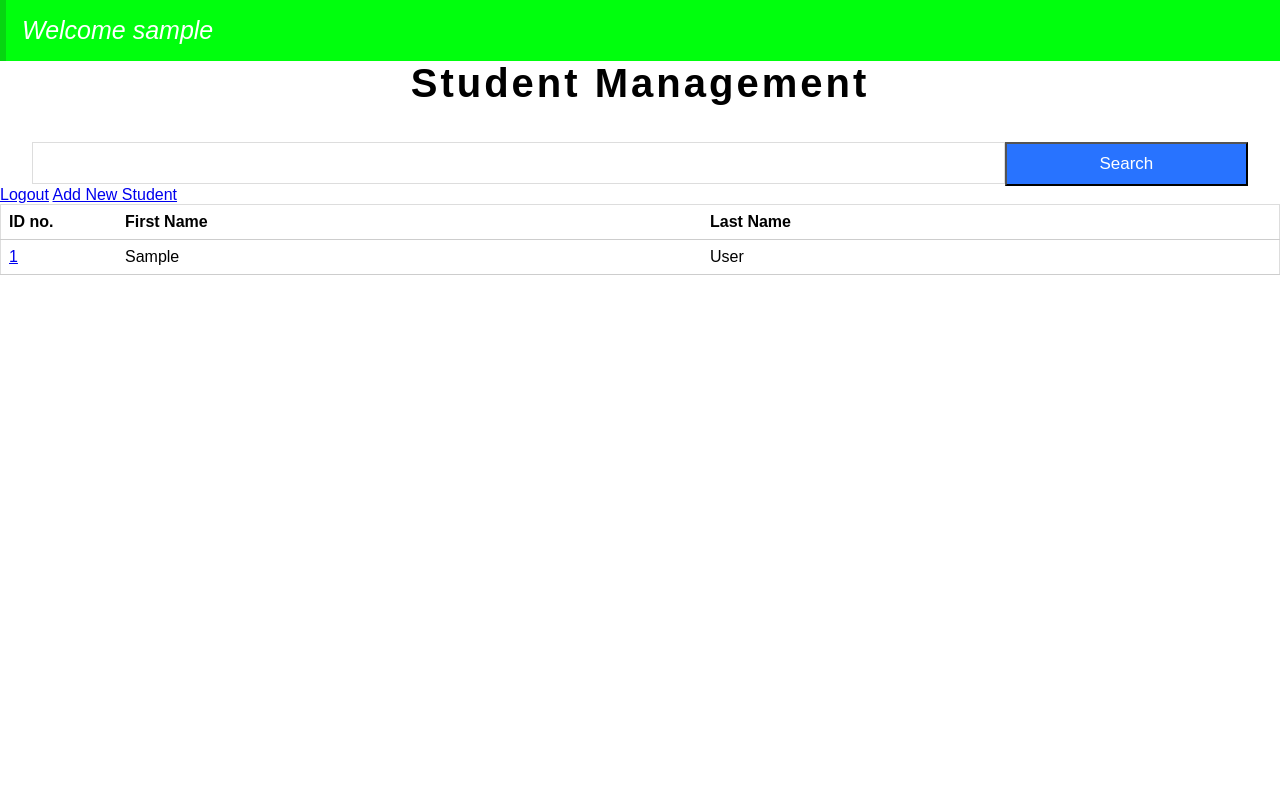
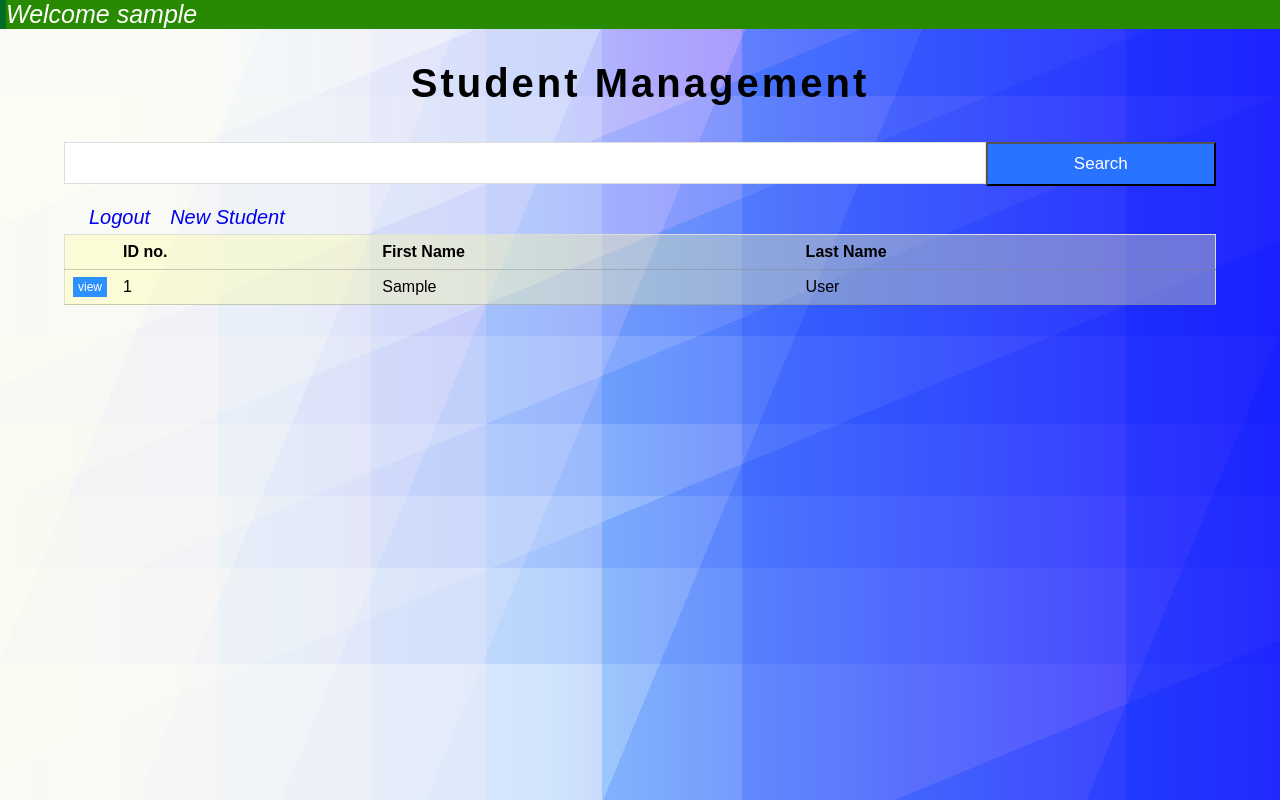
Before and after one commit to jmission11/student-management-system, a PHP site: page / in a window 1280 px wide. Run offline with PHP 8.4, Linux system fonts and the light colour scheme; the visitor is signed in with stand-in values (Sample User, id 1); tables that the repository leaves empty or names only in its code hold one stand-in row (values such as "Sample post").

Commit message:
update some css and php files add classes on php files to be used by css file

```diff
--- a/css/style.css
+++ b/css/style.css
@@ -4,10 +4,13 @@
   box-sizing: 0;
 }
 
+body {
+  font-family: Arial, sans-serif;
+}
+
 /* ***************MESSAGES*********** */
 .message {
   width: 100%;
-  padding: 1rem;
 }
 
 .message.warning {
@@ -19,8 +22,8 @@
 }
 
 .message.success {
-  background-color: rgb(0, 255, 13);
-  border-left: 6px solid rgb(6, 214, 17);
+  background-color: rgb(39, 138, 0);
+  border-left: 6px solid rgb(0, 110, 37);
   color: rgb(255, 255, 255);
   font-size: 25px;
   font-style: italic;
@@ -39,9 +42,8 @@
 /* ************LOGIN************* */
 
 body {
-  font-family: Arial, sans-serif;
-}
-#login-body {
+  background-attachment: fixed;
+  background-size: cover;
   background-image: linear-gradient(
       0deg,
       rgb(213, 229, 183) 0%,
@@ -114,13 +116,13 @@ body {
   background-blend-mode: overlay, overlay, overlay, overlay, normal;
 }
 
-.login-container {
+.form-container {
   margin: 0 auto;
   width: 25%;
   margin-top: 8vh;
 }
 
-.login-container h1 {
+.form-container h1 {
   text-align: center;
 }
 h1 {
@@ -149,7 +151,10 @@ h1 {
 
 .form-element input[type="text"],
 .form-element input[type="password"],
-.login-container button {
+.form-element input[type="date"],
+.form-element input[type="Submit"],
+.form-element select,
+.form-container button {
   font-size: 22px; /* Consistent font size */
   width: 100%; /* Elements are full width */
   padding: 12px; /* Consistent padding */
@@ -159,7 +164,7 @@ h1 {
   color: gray;
 }
 
-.login-container {
+.form-container {
   background-color: white;
   border: 1px solid grey;
   border-radius: 4px;
@@ -167,7 +172,7 @@ h1 {
   box-shadow: 5px 5px 10px #8888;
 }
 
-.login-container button {
+.form-container button {
   letter-spacing: 6px;
   margin-top: 2rem;
   font-size: 32px;
@@ -177,62 +182,94 @@ h1 {
   cursor: pointer;
 }
 
-.login-container button:hover {
+.form-container button:hover {
   background-color: rgb(35, 155, 253);
 }
 
-.register {
+.form-link {
   margin-top: 10px;
   font-size: 18px;
   font-style: italic;
 }
 
-.register a:hover {
+.form-link a:hover {
   color: rgb(140, 140, 255);
 }
 
 /* *************************END LOGIN******************************** */
+.auth-container {
+    margin: 0 auto;
+    width: 35%; /* Make it a bit wider than the default forms */
+    margin-top: 10vh;
+    background-color: rgba(255, 255, 255, 0.95); /* Slight transparency for uniqueness */
+    border: none; /* Remove any borders */
+    border-radius: 12px; /* Slightly more rounded to differentiate */
+    padding: 2.5rem; /* Larger padding for a "spacious" look */
+    box-shadow: 0px 6px 15px rgba(0, 0, 0, 0.1); /* A slightly stronger shadow */
+    text-align: center; /* Center-align everything inside */
+    backdrop-filter: blur(5px); /* Add a blur effect (optional, for modern browsers) */
+}
 
+.auth-container h1 {
+    font-size: 2rem;
+    font-weight: bold;
+    margin-bottom: 1.5rem;
+    color: #2d2d2d; /* Slightly different text color */
+}
+
+.auth-element {
+    margin-bottom: 1.5rem;
+}
+
+.auth-element label {
+    display: block;
+    font-size: 1.1rem;
+    font-weight: bold;
+    color: #444444;
+}
+
+.auth-container textarea {
+    width: 100%;
+    padding: 15px;
+    border: 1px solid #ccc;
+    border-radius: 8px;
+    font-size: 1rem;
+    resize: none;
+    color: #555555;
+    background-color: rgba(240, 240, 240, 1); /* Slightly lighter background */
+}
+
+.auth-container button {
+    font-size: 1.2rem;
+    font-weight: bold;
+    width: 100%;
+    color: white;
+    padding: 12px;
+    letter-spacing: 2px;
+    text-transform: uppercase;
+    background-color: #2c91ff; /* Change button color to stand out */
+    border: none;
+    border-radius: 8px;
+    cursor: pointer;
+}
+
+.auth-container button:hover {
+    background-color: #1f6cdd; /* Darker shade for hover */
+}
+
+.auth-container p#timer {
+    font-size: 0.95rem; /* Slightly smaller text for the timer */
+    color: #888888;
+    margin-top: -8px;
+}
+
+
+
+/* ***********************END AUTH********************************* */
 /* ********************************index******************************** */
-/* #index-body {
-  background-image: linear-gradient(
-      178deg,
-      rgb(209, 209, 209),
-      rgb(207, 207, 207)
-    ),
-    linear-gradient(
-      133deg,
-      rgb(177, 223, 206) 0%,
-      rgb(177, 223, 206) 46%,
-      rgb(147, 192, 214) 46%,
-      rgb(147, 192, 214) 56%,
-      rgb(117, 162, 222) 56%,
-      rgb(117, 162, 222) 61%,
-      rgb(86, 131, 229) 61%,
-      rgb(86, 131, 229) 64%,
-      rgb(56, 101, 237) 64%,
-      rgb(56, 101, 237) 82%,
-      rgb(26, 70, 245) 82%,
-      rgb(26, 70, 245) 100%
-    ),
-    linear-gradient(
-      223deg,
-      rgb(177, 223, 206) 0%,
-      rgb(177, 223, 206) 46%,
-      rgb(147, 192, 214) 46%,
-      rgb(147, 192, 214) 56%,
-      rgb(117, 162, 222) 56%,
-      rgb(117, 162, 222) 61%,
-      rgb(86, 131, 229) 61%,
-      rgb(86, 131, 229) 64%,
-      rgb(56, 101, 237) 64%,
-      rgb(56, 101, 237) 82%,
-      rgb(26, 70, 245) 82%,
-      rgb(26, 70, 245) 100%
-    );
-  background-blend-mode: overlay, overlay, normal;
-} */
+
 .wrapper {
+  margin: 2rem;
   padding: 0 2rem 0 2rem;
 }
 
@@ -252,7 +289,37 @@ h1 {
   text-decoration: underline;
 }
 
+.clickables {
+  color: #5900ff;
+  font-style: italic;
+  font-size: 20px;
+  width: 100%;
+  margin: 5px;
+  display: flex;
+}
+
+.login-out-link {
+  text-decoration: none;
+  margin: 20px 0 0 20px;
+}
+
+.login-out-link:hover {
+  color: rgb(75, 75, 255);
+  text-decoration: underline;
+}
+
+.add-link {
+  text-decoration: none;
+  margin: 20px 0 0 20px;
+}
+
+.add-link:hover {
+  color: rgb(75, 75, 255);
+  text-decoration: underline;
+}
+
 table {
+  background-color: rgba(255, 255, 158, 0.349);
   border: 1px solid #ddd;
   border-collapse: collapse;
   width: 100%;
@@ -269,7 +336,21 @@ tr:nth-child(even) {
   background-color: #93aaff3b;
 }
 
-.search-container {
+.view {
+  border:none;
+  background: #2c91ff;
+  color: white;
+  text-decoration: none;
+  padding: 3px 5px 3px 5px;
+  font-size: 12px;
+}
+
+.view:hover {
+  background-color: rgb(0, 255, 55);
+  text-decoration: underline;
+}
+
+.index-search-container {
   width: 20%;
   padding-bottom: 1rem;
 }
@@ -282,6 +363,7 @@ tr:nth-child(even) {
   width: 80%;
   background: white;
 }
+
 .index-submit {
   float: left;
   width: 20%;
@@ -290,3 +372,12 @@ tr:nth-child(even) {
   color: white;
   font-size: 17;
 }
+
+.index-submit:hover {
+  background: #4284ff;
+  text-decoration: underline;
+}
+
+
+
+/* ***************END INDEX************** */
--- a/index.php
+++ b/index.php
@@ -44,19 +44,22 @@ $row = $students->fetch_assoc();
                 <button type="submit" name="submit" class="index-submit">Search</button>
             </form>
         </div>
-    </div>
+        <br>
+        <div class="clickables">
             <?php if (isset($_SESSION['UserLogin'])) { ?>
-        <a href="logout.php" id="logout">Logout</a>
+                <a href="logout.php" id="logout" class="login-out-link">Logout</a>
             <?php } else { ?>
-        <a href="login.php" id="login">Login</a>
-    <?php }
-    if (isset($_SESSION['Access']) && $_SESSION['Access'] == "ADMIN") { ?>
-        <a href="add.php">Add New Student</a>
+                <a href="login.php" id="login" class="login-out-link">Login</a>
             <?php } ?>
 
+            <?php if (isset($_SESSION['Access']) && $_SESSION['Access'] == "ADMIN") { ?>
+                <a href="add.php" class="add-link">New Student</a>
+            <?php } ?>
+        </div>
         <table>
             <thead>
                 <tr>
+                    <th></th>
                     <th>ID no.</th>
                     <th>First Name</th>
                     <th>Last Name</th>
@@ -65,14 +68,14 @@ $row = $students->fetch_assoc();
             <tbody>
                 <?php do { ?>
                     <tr>
-                    <td width="100"><a href="details.php?ID=<?php echo $row['id']; ?>"><?php echo $row['id']; ?></a></tdw>
+                        <td width="30"><a class ="view" href="details.php?ID=<?php echo $row['id']; ?>" >view</a></td>
+                        <td><?php echo $row['id']; ?></td>
                         <td><?php echo $row['firstname']; ?></td>
                         <td><?php echo $row['lastname']; ?></td>
                     </tr>
                 <?php } while ($row = $students->fetch_assoc()) ?>
             </tbody>
         </table>
-
     </div>
 </body>
 
--- a/login.php
+++ b/login.php
@@ -37,14 +37,13 @@ if (isset($_POST['login'])) {
 </head>
 
 <body id="login-body">
-   <div class="login-container">
+  <div class="form-container">
     <h1>Login Page</h1>
     <br>
     <div class="form_logo">
       <img src="img/book.png" alt="" id="logo">
     </div>
     <form action="" method="post" id="login">
-
       <div class="form-element">
         <label>Username</label>
         <input type="text" name="username" id="username" placeholder="Enter Username" required>
@@ -57,7 +56,7 @@ if (isset($_POST['login'])) {
 
       <button type="submit" name="login" id="login">Login</button>
 
-         <div class="register" class="register">
+      <div class="form-link">
         <a href="register.php">Register</a>
       </div>
     </form>
```
Also changed, not shown: add.php (+33 -10 lines), auth.php (+17 -9 lines), details.php (+12 -5 lines), register.php (+26 -3 lines), result.php (+11 -7 lines). Lines whose indentation alone changed are shown as unchanged.
